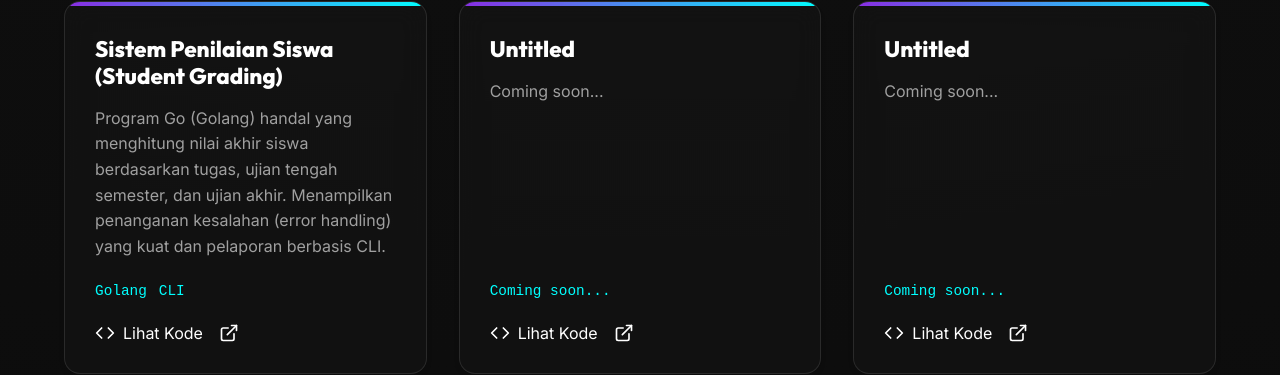
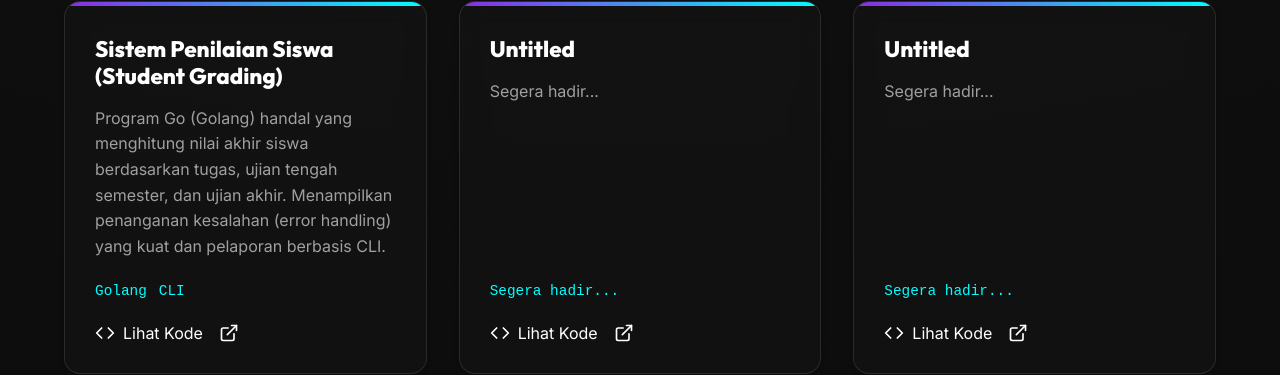
Before and after one commit to voltrexx-v1/Portofolio, a React (Vite) app: page / in a window 1280 px wide. Shown: the part 2374-2749 px from the top of the page. Built offline with nearby package versions, Linux system fonts and the light colour scheme.

Commit message:
update: ganti tulisan portofolio ke project di navbar

```diff
--- a/src/components/Navbar.jsx
+++ b/src/components/Navbar.jsx
@@ -26,7 +26,7 @@ export default function Navbar({ lang, setLang, theme, setTheme, t }) {
     { name: t.home, href: '#home' },
     { name: t.about, href: '#about' },
     { name: t.skills, href: '#skills' },
-    { name: t.portfolio, href: '#portfolio' },
+    { name: t.portfolio, href: '#portofolio' },
     { name: t.contact, href: '#contact' },
   ];
 
@@ -34,7 +34,7 @@ export default function Navbar({ lang, setLang, theme, setTheme, t }) {
     <header className={`navbar ${isScrolled ? 'scrolled glass-panel' : ''}`}>
       <div className="nav-container">
         <a href="#home" className="logo">
-          <span className="gradient-text">P</span>ortfolio.
+          <span className="gradient-text">P</span>ortfolio
         </a>
 
         {/* Desktop Menu */}
--- a/src/data/dictionary.js
+++ b/src/data/dictionary.js
@@ -67,14 +67,14 @@ export const dict = {
       message: "Message",
       send: "Send Message"
     },
-    footer: "Built with React & Vite. All rights reserved."
+    footer: "© 2026 Muhammad Arief. Built with using React & Vite."
   },
   id: {
     nav: {
       home: "Beranda",
       about: "Tentang",
       skills: "Keahlian",
-      portfolio: "Portofolio",
+      portfolio: "Project",
       contact: "Kontak"
     },
     hero: {
@@ -115,14 +115,14 @@ export const dict = {
         },
         {
           title: "Untitled",
-          description: "Coming soon...",
-          tech: ["Coming soon..."],
+          description: "Segera hadir...",
+          tech: ["Segera hadir..."],
           links: { github: "#", live: "#" }
         },
         {
           title: "Untitled",
-          description: "Coming soon...",
-          tech: ["Coming soon..."],
+          description: "Segera hadir...",
+          tech: ["Segera hadir..."],
           links: { github: "#", live: "#" }
         }
       ]
@@ -137,6 +137,6 @@ export const dict = {
       message: "Pesan",
       send: "Kirim Pesan"
     },
-    footer: "© 2026 Muhammad Arief. Built with using React & Vite."
+    footer: "© 2026 Muhammad Arief. Dibuat menggunakan React & Vite."
   }
 };
```
